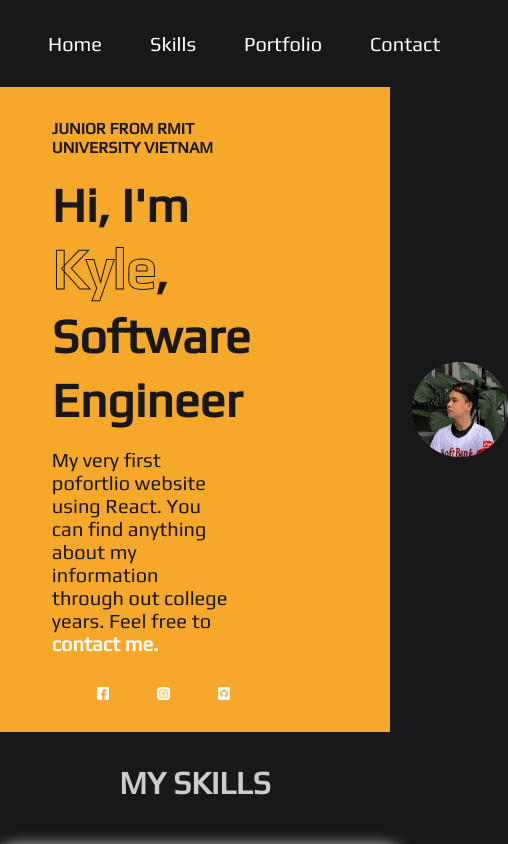
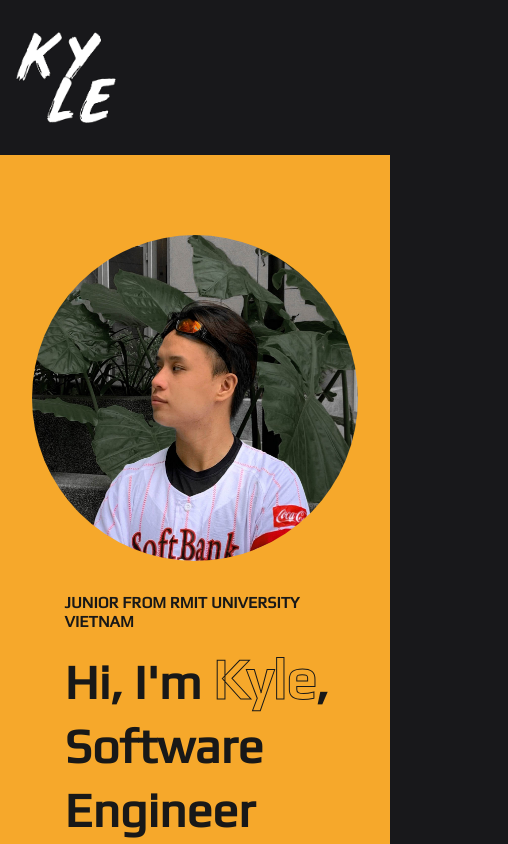
Before and after one commit to Kyle8Bits/React_First_App, a React (Vite) app: page / in a window 390 px wide. Shown: the top 844 px of the page, 508 px wide, since content can reach past the window. Built offline with nearby package versions, Linux system fonts and the light colour scheme.

Commit message:
responsive

```diff
--- a/package.json
+++ b/package.json
@@ -11,7 +11,8 @@
   "dependencies": {
     "prop-types": "^15.8.1",
     "react": "^18.2.0",
-    "react-dom": "^18.2.0"
+    "react-dom": "^18.2.0",
+    "remixicon": "^4.3.0"
   },
   "devDependencies": {
     "@types/react": "^18.0.27",
--- a/src/components/Home.tsx
+++ b/src/components/Home.tsx
@@ -1,5 +1,6 @@
 import React from "react";
 import {useState} from 'react';
+import 'remixicon/fonts/remixicon.css';
 import '../css/style.css'
 import avatar from '../assets/avatar.jpg'
 import facebook from '../assets/facebook.png'
--- a/src/css/style.css
+++ b/src/css/style.css
@@ -70,8 +70,9 @@ nav{
 /*Banner start*/
 
 .container{
+    max-width: fit-content;
     margin: auto;
-    padding: 2rem 2rem;
+    padding: 5rem 2rem;
     background-color: #F6A82B;
 }
 
@@ -146,20 +147,15 @@ header .content p{
 
 
 header .avatar_group{
-    position: absolute;
-    left: 150px;
     position: relative;
-    border-radius: 50%;
-    max-width: 350px;
 }
 
-header .avatar_group img {
-    position: relative;
+header .avatar_group img{
+    max-width: 400px;
     margin: auto;
-    opacity: 1;
     border-radius: 50%;
+    /* margin-left: 200px; */
 }
-
 
 .nav-image{
     cursor: pointer;
@@ -169,6 +165,15 @@ header .avatar_group img {
     align-items: center;
     gap: 3rem;
     margin-left: 25%;
+}
+
+header .link-image{
+    position: relative;
+}
+
+header .nav-image{
+    position: relative;
+    margin: auto;
 }
 
 .link-image .facebook_button img:hover{
@@ -283,6 +288,7 @@ header .avatar_group img {
 
 .portfolio_section{
     padding-bottom: 50px;
+    margin: auto;
     font-family: "Play", "sans-serif";
 }
 
@@ -381,3 +387,24 @@ footer{
     padding-bottom: 50px;
     text-align: left;
 }
+
+
+@media (width < 900px){
+    .nav-links{
+        display:none;
+    }
+    header{
+        grid-template-columns: repeat(1,1fr);
+    }
+    header .avatar_group{
+        grid-area: 1/1/2/2;
+    }
+}
+
+@media (width < 600px){
+    header .avatar_group::before{
+        display: none;
+    }
+
+
+}
```
Also changed, not shown: 1 other file (tests, documents, lock files or other folders).
